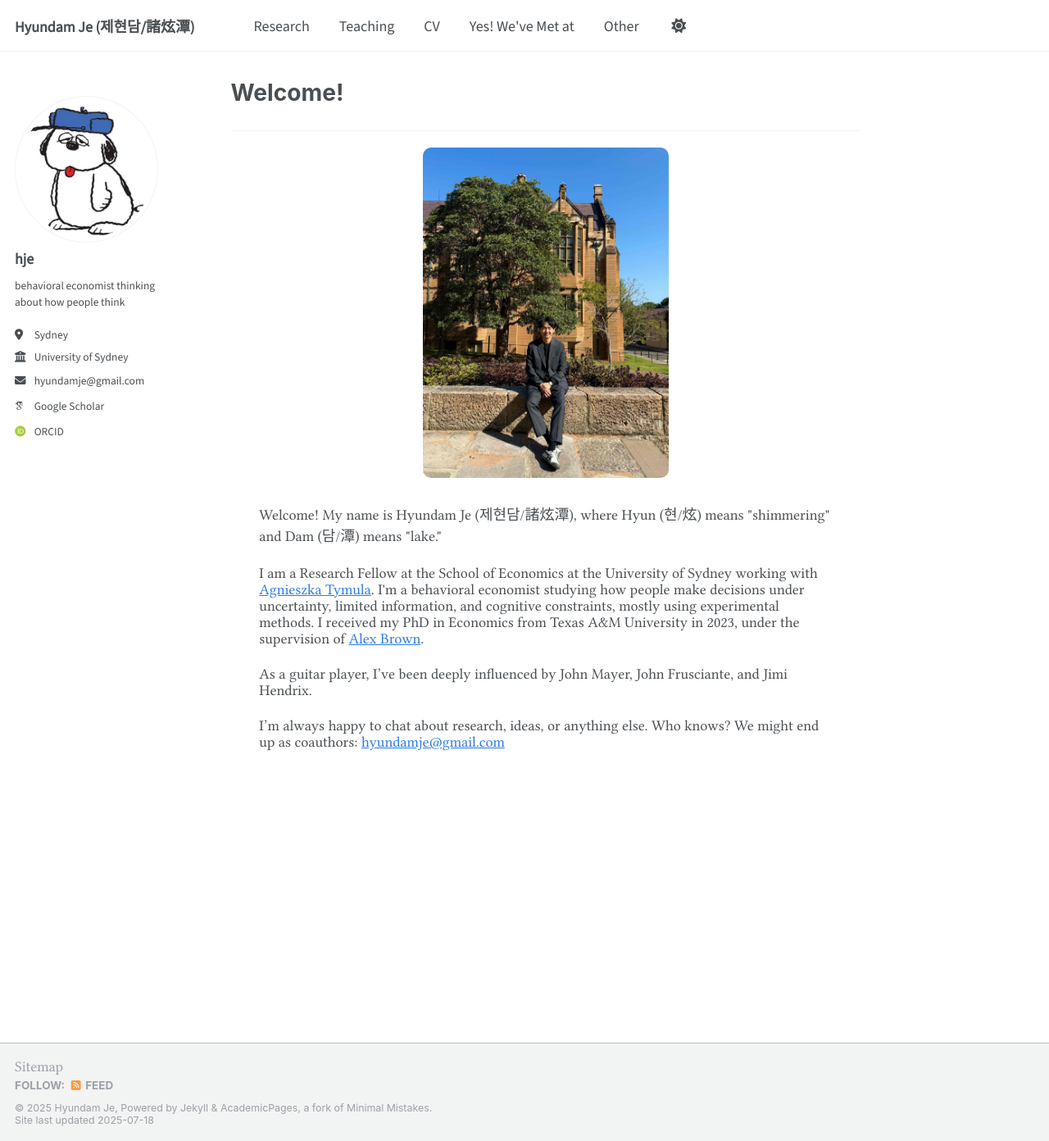
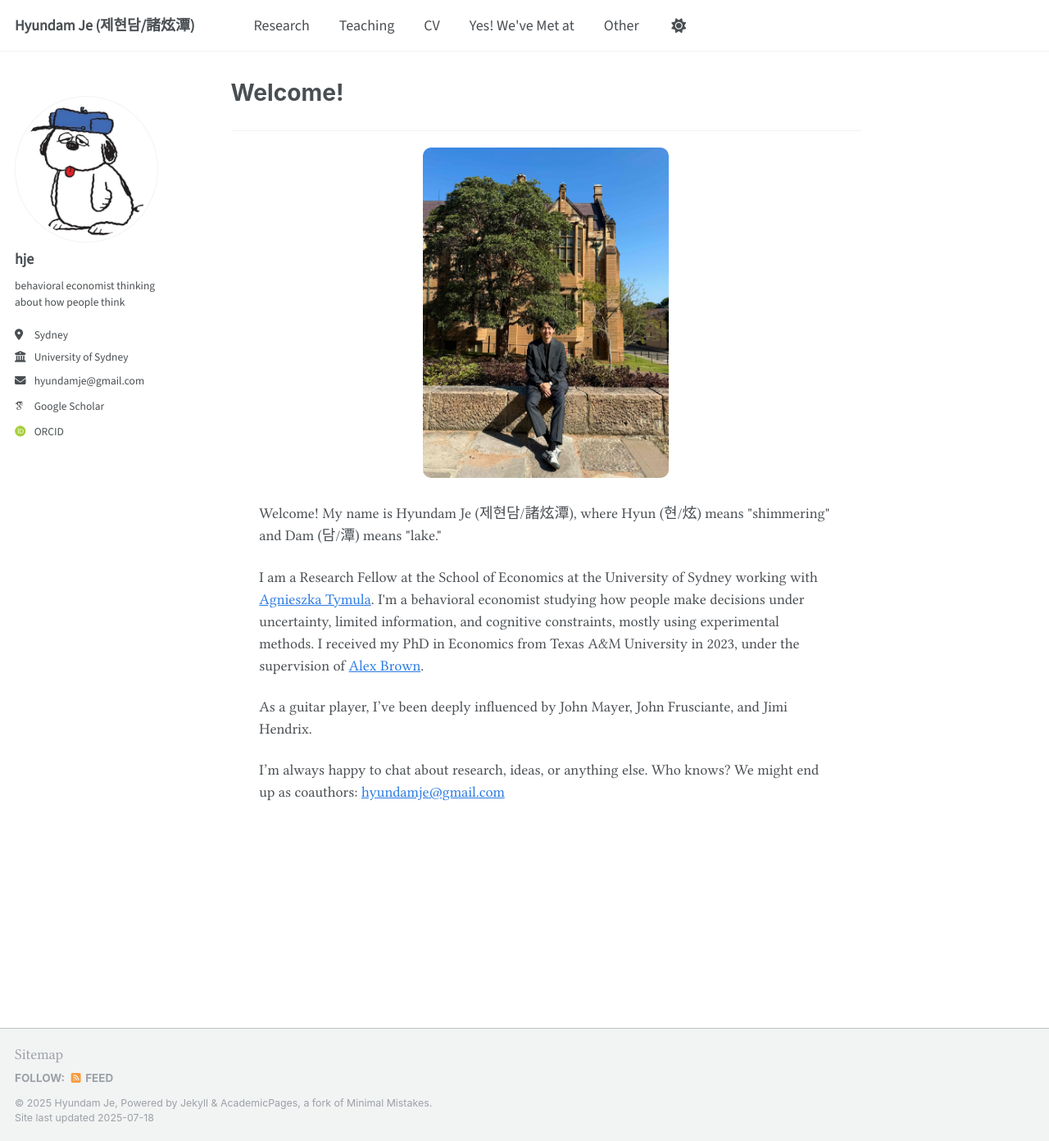
Before and after one commit to hyundamje/hyundamje.github.io, a Jekyll site: the page built from _pages/about.md, in a window 1280 px wide and 1392 px high. Shown: the whole window at 82% size. Built offline with Jekyll 4.4.1, drawn with Linux system fonts in a browser that asks for light colours; some web fonts are replaced.

Commit message:
Update _base.scss

```diff
--- a/_sass/layout/_base.scss
+++ b/_sass/layout/_base.scss
@@ -44,8 +44,8 @@ body {
  // font-family: 'IBM Plex Serif', serif;
   font-family:  'Libertine', serif;
 
-   // line-height: 1.5;
- // font-weight: 400;
+    line-height: 1.5;
+  font-weight: 400;
 
   &.overflow--hidden {
     /* when primary navigation is visible, the content in the background won't scroll */
```
